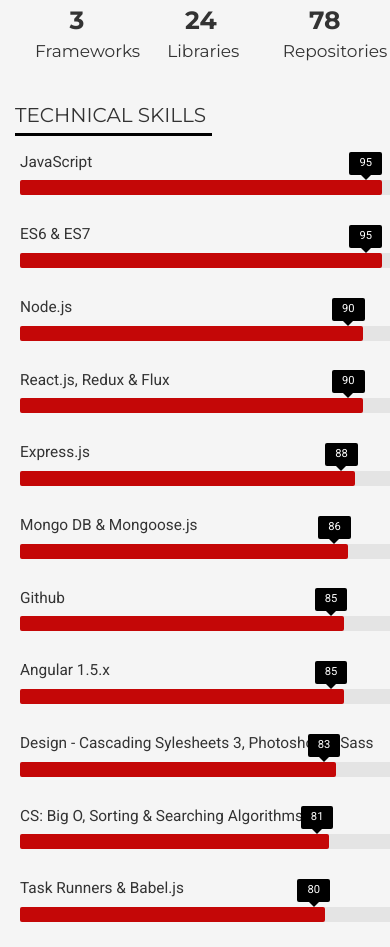
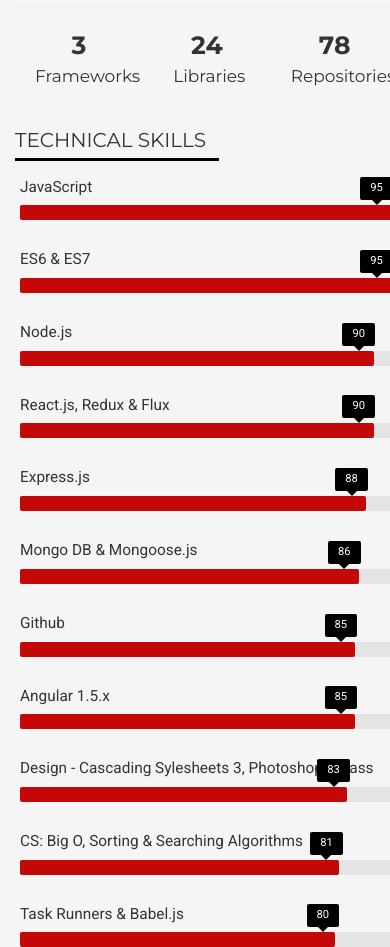
Before and after one commit to TobiahRex/pwReact, a plain HTML site: page index.html in a window 390 px wide. Shown: the part 2518-3465 px from the top of the page. Drawn offline with Linux system fonts and the light colour scheme; a script that the page names is missing; files whose address does not match are found by name.

Commit message:
adjusted android body width.

```diff
--- a/css/style.css
+++ b/css/style.css
@@ -892,6 +892,9 @@
 }
 
 @media(max-width:414px) {
+	body {
+		width: 360px;
+	}
 	.headerImage {
 		width: 322.5px;
 	}
@@ -909,9 +912,10 @@
 	}
 }
 
+
 @media(max-width:324px) {
 	body {
-		width: 343px;
+		width: 324px;
 	}
 	.headerImage {
 		width: 322.5px;
@@ -2245,7 +2249,7 @@
 
 @media screen and (max-width: 414px) {
 	body {
-		width: 402px;
+		width: 414px;
 	}
 	.header img {
 		height: 250px;
@@ -2418,6 +2422,9 @@
 }
 
 @media screen and (max-width: 360px) {
+	body {
+		width: 360px;
+	}
 	.navigation {
 		margin-left: -15px;
 	}
@@ -2463,6 +2470,10 @@
 	.work-info h5.sch {
 		right: 18%;
 	}
+	.resp-tab-item span {
+		font-size: 11px;
+	}
+
 }
 
 @media screen and (max-width: 320px) {
```
